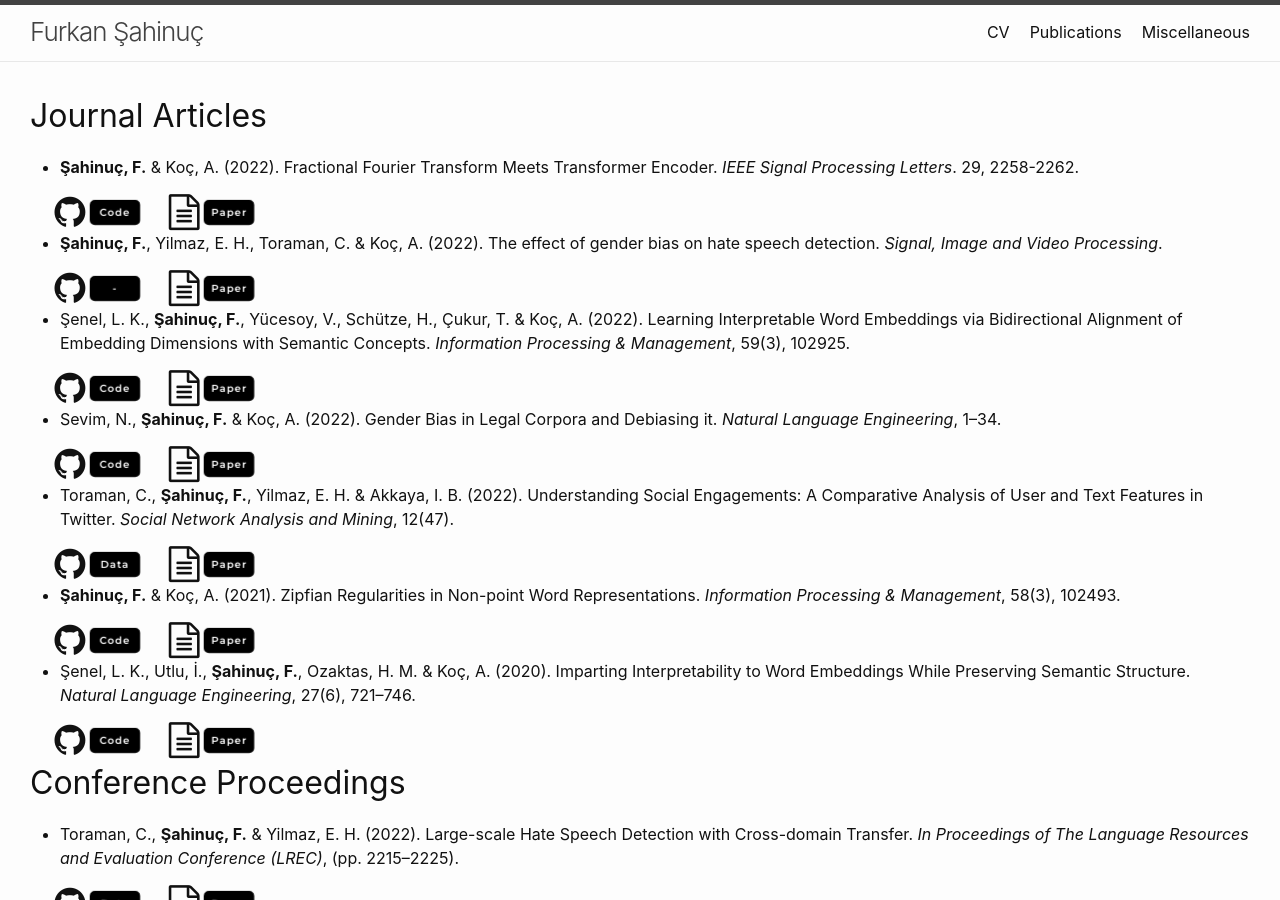
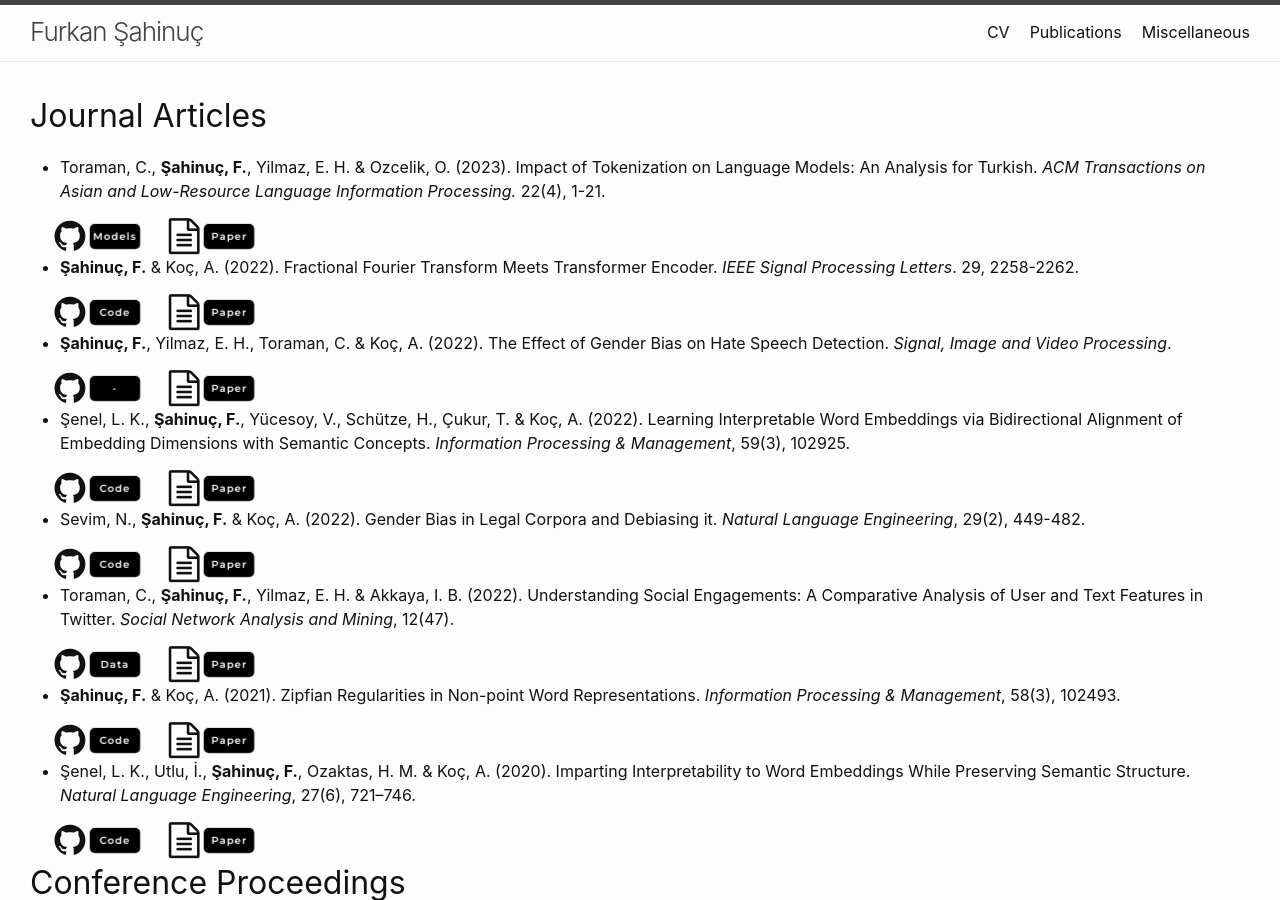
Before and after one commit to furkansahinuc/furkansahinuc.github.io, a Jekyll site: the page built from publications/publications.markdown, in a window 1280 px wide and 900 px high. Built offline with Jekyll 4.4.1, drawn with Linux system fonts in a browser that asks for light colours; some of the changed text lies outside the part shown.

Commit message:
publication updates

```diff
--- a/_includes/cv.html
+++ b/_includes/cv.html
@@ -1,7 +1,7 @@
 <!-- <iframe src="{{ "/cv/Furkan_Sahinuc_CV.pdf" }}" width="100%" height="600px" /> -->
 
 <iframe
-    src="https://docs.google.com/gview?embedded=true&amp;url=https://furkansahinuc.github.io/cv/CV_13_11_2022.pdf"
+    src="https://docs.google.com/gview?embedded=true&amp;url=https://furkansahinuc.github.io/cv/CV_31_03_2023.pdf"
     frameBorder="0"
     scrolling="auto"
     height="100%"
--- a/publications/publications.markdown
+++ b/publications/publications.markdown
@@ -7,12 +7,17 @@ order: 3
 
 ## Journal Articles
 
+* Toraman, C., **Şahinuç, F.**, Yilmaz, E. H. & Ozcelik, O. (2023). Impact of Tokenization on Language Models:
+An Analysis for Turkish. *ACM Transactions on Asian and Low-Resource Language Information Processing.* 22(4), 1-21.
+
+{% include project_button.html link_type="Models" link="https://huggingface.co/ctoraman" doi="https://doi.org/10.1145/3578707" %}
+
 * **Şahinuç, F.** & Koç, A. (2022). Fractional Fourier Transform Meets Transformer Encoder. *IEEE Signal Processing Letters*. 29, 2258-2262.
 
 {% include project_button.html link_type="Code" link="https://github.com/koc-lab/FrFNet" doi="https://doi.org/10.1109/LSP.2022.3217975" %}
 
 
-* **Şahinuç, F.**, Yilmaz, E. H., Toraman, C. & Koç, A. (2022). The effect of gender bias on hate speech detection. *Signal, Image and Video Processing*.
+* **Şahinuç, F.**, Yilmaz, E. H., Toraman, C. & Koç, A. (2022). The Effect of Gender Bias on Hate Speech Detection. *Signal, Image and Video Processing*.
 
 {% include project_button.html link_type="-" link="" doi="https://doi.org/10.1007/s11760-022-02368-z" %}
 
@@ -23,7 +28,7 @@ Word Embeddings via Bidirectional Alignment of Embedding Dimensions with Semanti
 {% include project_button.html link_type="Code" link="https://github.com/lksenel/biimp" doi="https://doi.org/10.1016/j.ipm.2022.102925" %}
 
 * Sevim, N., **Şahinuç, F.** & Koç, A. (2022). Gender Bias in Legal Corpora and Debiasing it. *Natural Language
-Engineering*, 1–34.
+Engineering*, 29(2), 449-482.
 
 {% include project_button.html link_type="Code" link="https://github.com/koc-lab/legalbias" doi="https://doi.org/10.1017/S1351324922000122" %}
 
@@ -47,7 +52,7 @@ Embeddings While Preserving Semantic Structure. *Natural Language Engineering*,
 * Toraman, C., **Şahinuç, F.** & Yilmaz, E. H. (2022). Large-scale Hate Speech Detection with Cross-domain
 Transfer. *In Proceedings of The Language Resources and Evaluation Conference (LREC)*, (pp. 2215–2225).
 
-{% include project_button.html link_type="Data" link="https://github.com/avaapm/hatespeech" doi="https://www.lrec-conf.org/proceedings/lrec2022/pdf/2022.lrec-1.238.pdf" %}
+{% include project_button.html link_type="Data" link="https://github.com/avaapm/hatespeech" doi="https://aclanthology.org/2022.lrec-1.238" %}
 
 * Toraman, C., **Şahinuç, F.** & Yilmaz, E. H. (2022). BlackLivesMatter2020: An Analysis of Deleted and
 Suspended Users in Twitter. In *14th ACM Web Science Conference 2022*, (pp. 290–295).
@@ -89,8 +94,3 @@ the Russia-Ukraine War, COVID-19, and Refugees.
 * Sevim, N., Ozyedek, E. O., **Şahinuç, F.** & Koç, A. (2022). Fast-FNet: Accelerating Transformer Encoder Models via Efficient Fourier Layers.
 
 {% include project_button.html link_type="Code" link="" doi="https://arxiv.org/abs/2209.12816" %}
-
-* Toraman, C., **Şahinuç, F.**, Yilmaz, E. H. & Ozcelik, O. (2022). Impact of Tokenization on Language Models:
-An Analysis for Turkish.
-
-{% include project_button.html link_type="Models" link="https://huggingface.co/ctoraman" doi="https://arxiv.org/abs/2204.08832" %}
```
Also changed, not shown: 2 other files.
